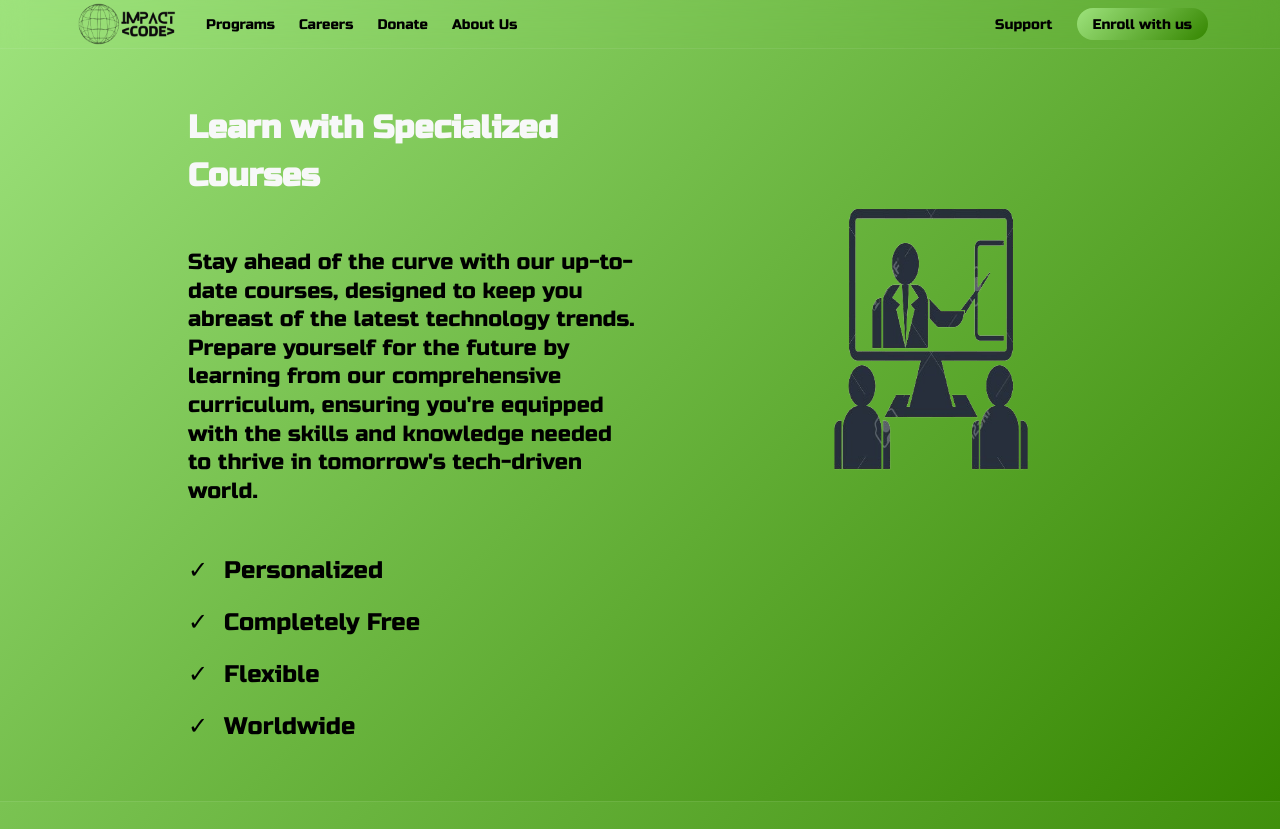
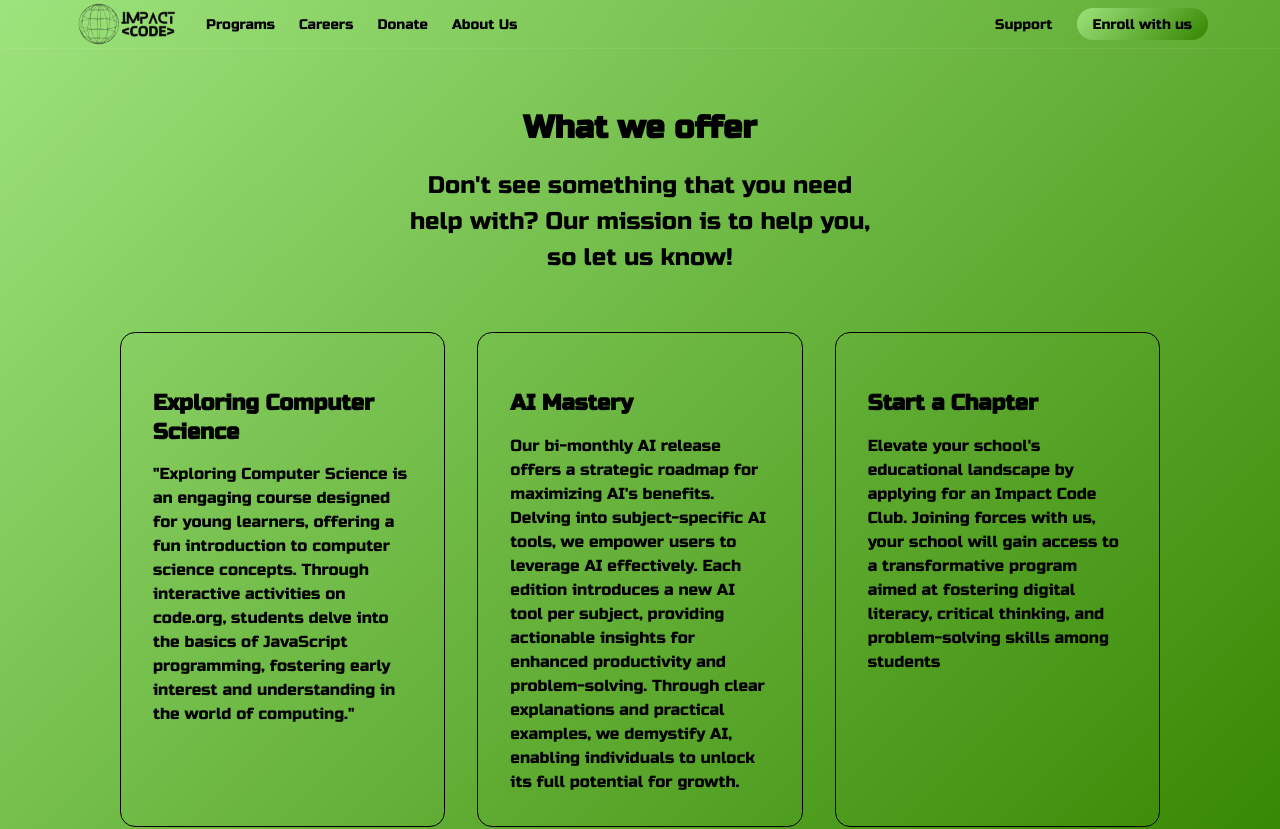
Before and after one commit to AdityaDonkada/IC-Site, a Next.js app: page /programs in a window 1280 px wide. Shown: the top 829 px of the page. Built offline with nearby package versions, Linux system fonts and the light colour scheme.

Commit message:
feat: lsat minute changes before conference up

```diff
--- a/app/page.tsx
+++ b/app/page.tsx
@@ -3,7 +3,7 @@ import { EnjoyIssueTracking } from "../components/sections/enjoy-issue-tracking"
 import { HomepageHero } from "../components/sections/homepage-hero";
 import LogoCloud from "../components/logocloud";
 import { Features } from "../components/features";
-import Classes from "../components/teacher";
+import Classes from "../components/programs";
 export default function Homepage() {
   return (
     <>
@@ -15,9 +15,25 @@ export default function Homepage() {
       <div className="mt-[-5rem]">
         <LogoCloud />
       </div>
-      <div className="mt-[13rem]">
-        <EnjoyIssueTracking />
-      </div>
+      <br />
+      <br />
+      <br />
+      <br />
+      <br />
+      <br />
+      <br />
+      <br />
+      <br />
+      <br />
+      <br />
+      <br />
+      <br />
+      <br />
+      <br />
+      <br />
+      <br />
+      <br />
+      <br />
     </>
   );
 }
--- a/app/programs/page.tsx
+++ b/app/programs/page.tsx
@@ -1,4 +1,4 @@
-import Classes from "../../components/teacher";
+import Classes from "../../components/programs";
 export default () => {
   return (
     <div className="py-14">
--- /dev/null
+++ b/components/programs.tsx
@@ -0,0 +1,73 @@
+import Image from "next/image";
+
+const classNamees = () => {
+  return (
+    <section className="py-20 text-blackcolor">
+      <div className="w-auto mx-[10rem] px-5 sm:px-10 md:px-12 lg:px-5 flex flex-col items-start gap-10 xl:gap-14">
+        <div className="text-center max-w-3xl mx-auto space-y-4">
+          <h1 className="text-gray-900 dark:text-blackcolor font-semibold text-4xl">
+            What we offer
+          </h1>
+          <p className="text-gray-700 dark:text-gray-300 text-2xl">
+            Don't see something that you need help with? Our mission is to help you,
+            so let us know!
+          </p>
+        </div>
+        <div className="grid sm:grid-cols-2 lg:grid-cols-3 gap-6 lg:gap-8">
+          <div className="p-5 sm:p-6 lg:p-8 rounded-3xl border border-gray-200 dark:border-gray-800 bg-gray-100 dark:bg-gray-900 relative overflow-hidden">
+
+            <div className="mt-6 space-y-4 relative">
+              <h2 className="text-lg md:text-xl font-semibold text-gray-900 dark:text-blackcolor">
+                Exploring Computer Science
+              </h2>
+              <p className="text-gray-700 dark:text-gray-300 text-md">
+                "Exploring Computer Science is an engaging course designed for
+                young learners, offering a fun introduction to computer science
+                concepts. Through interactive activities on code.org, students
+                delve into the basics of JavaScript programming, fostering early
+                interest and understanding in the world of computing."
+              </p>
+            </div>
+            <span className="absolute w-32 aspect-square -bottom-16 -right-16 bg-sky-600/10 rounded-full"></span>
+          </div>
+          <div className="p-5 sm:p-6 lg:p-8 rounded-3xl border border-gray-200 dark:border-gray-800 bg-gray-100 dark:bg-gray-900 relative overflow-hidden">
+
+            <div className="mt-6 space-y-4 relative">
+              <h2 className="text-lg md:text-xl font-semibold text-gray-900 dark:text-blackcolor">
+                AI Mastery
+              </h2>
+              <p className="text-gray-700 dark:text-gray-300 text-md">
+                Our bi-monthly AI release offers a strategic roadmap for
+                maximizing AI's benefits. Delving into subject-specific AI
+                tools, we empower users to leverage AI effectively. Each edition
+                introduces a new AI tool per subject, providing actionable
+                insights for enhanced productivity and problem-solving. Through
+                clear explanations and practical examples, we demystify AI,
+                enabling individuals to unlock its full potential for growth.
+              </p>
+            </div>
+            <span className="absolute w-32 aspect-square -bottom-16 -right-16 bg-sky-600/10 rounded-full"></span>
+          </div>
+          <div className="p-5 sm:p-6 lg:p-8 rounded-3xl border border-gray-200 dark:border-gray-800 bg-gray-100 dark:bg-gray-900 relative overflow-hidden">
+
+            <div className="mt-6 space-y-4 relative">
+              <h2 className="text-lg md:text-xl font-semibold text-gray-900 dark:text-blackcolor">
+                Start a Chapter
+              </h2>
+              <p className="text-gray-700 dark:text-gray-300 text-md">
+                Elevate your school's educational landscape by applying for an
+                Impact Code Club. Joining forces with us, your school will gain
+                access to a transformative program aimed at fostering digital
+                literacy, critical thinking, and problem-solving skills among
+                students
+              </p>
+            </div>
+            <span className="absolute w-32 aspect-square -bottom-16 -right-16 bg-sky-600/10 rounded-full"></span>
+          </div>
+        </div>
+      </div>
+    </section>
+  );
+};
+
+export default classNamees;
--- a/components/sections/enjoy-issue-tracking.tsx
+++ b/components/sections/enjoy-issue-tracking.tsx
@@ -1,12 +1,13 @@
 "use client";
 import { Features } from "../features";
 import FeaturesComponent from "../featurecomponent";
-import Classes from "../teacher";
+import Classes from "../programs";
+import HomeTeacher from "../hometeacher";
 
 export const EnjoyIssueTracking = () => {
   return (
     <div>
-      <Classes />
+      <HomeTeacher />
 
       <Features color={""} colorDark={""}>
         <Features.Grid
--- a/components/teacher.tsx
+++ /dev/null
@@ -1,59 +0,0 @@
-import Image from "next/image";
-
-const Classes = () => {
-  return (
-    <section className="py-24">
-      <div className="w-[100rem] mx-auto px-5 sm:px-10 md:px-12 flex flex-col md:flex-row gap-x-[13rem]">
-        <div className="md:w-1/2 space-y-12 text-gray-700 dark:text-gray-300">
-          <h1 className="text-gray-900 dark:text-blackcolor font-semibold text-2xl sm:text-3xl md:text-4xl">
-            Learn with Specialized Courses
-          </h1>
-          <p className="text-xl text-blackcolor">
-            Stay ahead of the curve with our up-to-date courses, designed to
-            keep you abreast of the latest technology trends. Prepare yourself
-            for the future by learning from our comprehensive curriculum,
-            ensuring you're equipped with the skills and knowledge needed to
-            thrive in tomorrow's tech-driven world.
-          </p>
-          <ul className="space-y-4 text-2xl text-blackcolor">
-            <li className="flex items-center gap-x-4">
-              <span className="w-5 h-5 text-2xl flex items-center justify-center rounded-full bg-emerald-700 dark:bg-emerald-600 text-blackcolor">
-                ✓
-              </span>
-              Personalized
-            </li>
-            <li className="flex items-center gap-x-4">
-              <span className="w-5 h-5 text-2xl flex items-center justify-center rounded-full bg-emerald-700 dark:bg-emerald-600 text-blackcolor">
-                ✓
-              </span>
-              Completely Free
-            </li>
-            <li className="flex items-center gap-x-4 ">
-              <span className="w-5 h-5 text-2xl flex items-center justify-center rounded-full bg-emerald-700 dark:bg-emerald-600 text-blackcolor">
-                ✓
-              </span>
-              Flexible
-            </li>
-            <li className="flex items-center gap-x-4">
-              <span className="w-5 h-5 text-2xl flex items-center justify-center rounded-full bg-emerald-700 dark:bg-emerald-600 text-blackcolor">
-                ✓
-              </span>
-              Worldwide
-            </li>
-          </ul>
-        </div>
-        <div className="flex md:flex-1">
-          <Image
-            src="/Teacher-Image.png"
-            width={600}
-            height={600}
-            alt="Picture of the author"
-            className="w-[400rem] h-[50rem]"
-          />
-        </div>
-      </div>
-    </section>
-  );
-};
-
-export default Classes;
--- a/components/teams.tsx
+++ b/components/teams.tsx
@@ -3,13 +3,12 @@ import React from "react";
 const TeamComponent = () => {
   const team = [
     {
-      avatar:
-        "https://images.unsplash.com/photo-1511485977113-f34c92461ad9?ixlib=rb-1.2.1&q=80&fm=jpg&crop=faces&fit=crop&h=200&w=200&ixid=eyJhcHBfaWQiOjE3Nzg0fQ",
+      avatar: "/adityadonkada.png",
       name: "Aditya Donkada",
       title: "CTO",
     },
     {
-      avatar: "https://api.uifaces.co/our-content/donated/xZ4wg2Xj.jpg",
+      avatar: "/Ayaan Headshot.png",
       name: "Ayaan Sidky",
       title: "CEO",
     },
```
